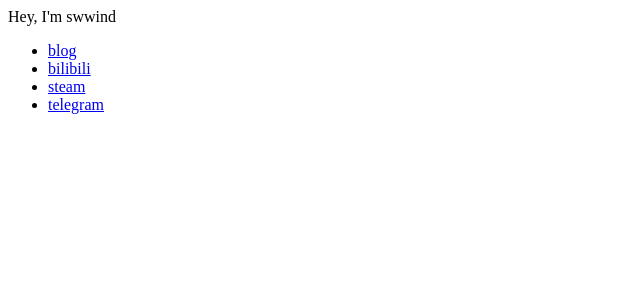
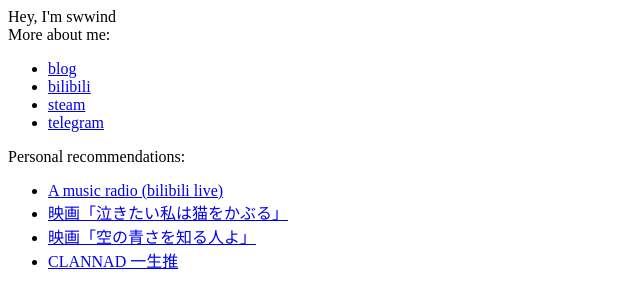
Before and after one commit to swwind/homepage, a plain HTML site: page index.html in a window 1280 px wide. Shown: the whole page, without its empty margins (0-640 px from the left). Drawn offline with Linux system fonts and the light colour scheme.

Commit message:
add recommendations

```diff
--- a/index.html
+++ b/index.html
@@ -18,12 +18,20 @@
 <body>
   <div class="main">
     <div class="name">Hey, I'm swwind</div>
+    <div class="info">More about me:</div>
     <ul>
       <li><a href="https://blog.swwind.me/">blog</a></li>
       <li><a href="https://space.bilibili.com/39681627">bilibili</a></li>
       <li><a href="https://steamcommunity.com/id/swwind233/">steam</a></li>
       <li><a href="https://t.me/swwind">telegram</a></li>
     </ul>
+    <div class="suggestion">Personal recommendations:</div>
+    <ul>
+      <li><a href="https://live.bilibili.com/456668">A music radio (bilibili live)</a></li>
+      <li><a href="https://zh.moegirl.org/zh-hans/想哭的我戴上了猫的面具">映画「泣きたい私は猫をかぶる」</a></li>
+      <li><a href="https://zh.moegirl.org/zh-hans/知道天空有多蓝的人啊">映画「空の青さを知る人よ」</a></li>
+      <li><a href="https://zh.moegirl.org/zh-hans/CLANNAD">CLANNAD 一生推</a></li>
+    </ul>
   </div>
 </body>
 </html>
```
